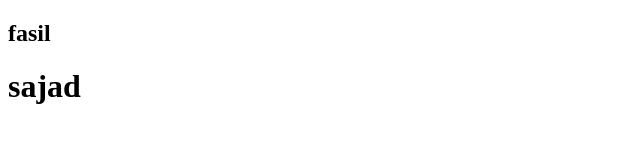
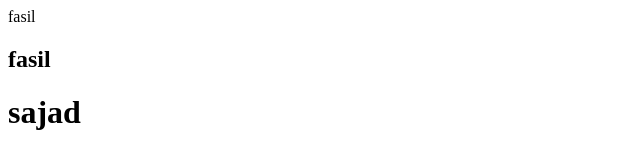
Before and after one commit to fasilkambran/conflict, a plain HTML site: page index.html in a window 1280 px wide. Shown: the whole page, without its empty margins (0-640 px from the left). Drawn offline with Linux system fonts and the light colour scheme.

Commit message:
refresh index file

```diff
--- a/index.html
+++ b/index.html
@@ -1,6 +1,7 @@
 <!DOCTYPE html>
 <html lang="en">
 <head>
+    fasil
     <meta charset="UTF-8">
     <meta name="viewport" content="width=device-width, initial-scale=1.0">
     <title>Document</title>
```
